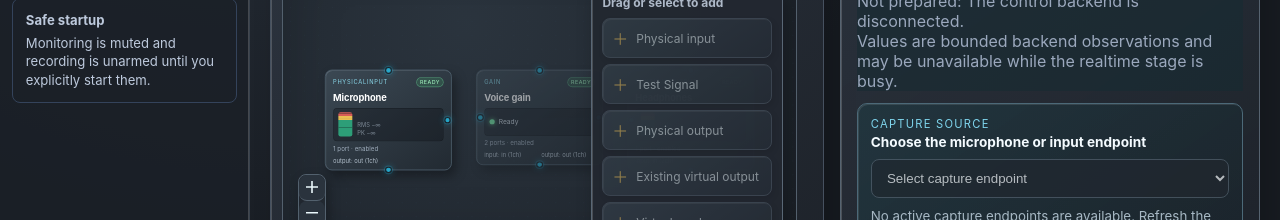
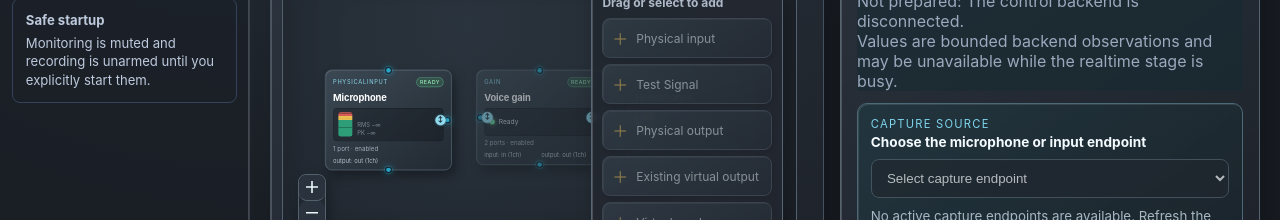
Before and after one commit to MrDesjardins/audiorouter, a React (Vite) app in the folder ui/: page / in a window 1280 px wide. Shown: the part 420-640 px from the top of the page. Built offline with nearby package versions, Linux system fonts and the light colour scheme.

Commit message:
Add reliable port reposition grips

```diff
--- a/ui/src/SessionFlowCanvas.tsx
+++ b/ui/src/SessionFlowCanvas.tsx
@@ -14,7 +14,7 @@ import {
   type ReactFlowInstance,
 } from "@xyflow/react";
 import "@xyflow/react/dist/style.css";
-import { useEffect, useRef, useState, type PointerEvent } from "react";
+import { Fragment, useEffect, useRef, useState, type PointerEvent } from "react";
 import type { DiagnosticsSnapshot, Node, Session } from "@audiorouter/contracts";
 import { clearLayout, readLayout, writeLayout, type LayoutPositions } from "./layout";
 import { nodePortLabels, relatedNodeIds } from "./graphView";
@@ -251,11 +251,27 @@ export function SessionFlowCanvas({ session, selectedNodeId, selectedNodeIds = [
     const position = side === "left" ? Position.Left : side === "right" ? Position.Right : side === "top" ? Position.Top : Position.Bottom;
     return { position, style: { left: `${x * 100}%`, top: `${y * 100}%`, transform: "translate(-50%, -50%)" } };
   };
-  const movePortFromPointer = (event: PointerEvent<HTMLDivElement>, key: string) => {
+  const startPortDrag = (event: PointerEvent<HTMLElement>, key: string) => {
+    event.preventDefault();
+    event.stopPropagation();
+    portDragRef.current = { key, pointerId: event.pointerId };
+    event.currentTarget.setPointerCapture(event.pointerId);
+  };
+  const movePortFromPointer = (event: PointerEvent<HTMLElement>, key: string) => {
     const bounds = event.currentTarget.closest(".react-flow__node")?.getBoundingClientRect();
     if (!bounds) return;
     updatePortPosition(key, (event.clientX - bounds.left) / bounds.width, (event.clientY - bounds.top) / bounds.height);
   };
+  const stopPortDrag = (event: PointerEvent<HTMLElement>, key: string) => {
+    if (portDragRef.current?.key !== key) return;
+    portDragRef.current = null;
+    if (event.currentTarget.hasPointerCapture(event.pointerId)) event.currentTarget.releasePointerCapture(event.pointerId);
+  };
+  const repositionGripStyle = (handle: ReturnType<typeof handlePosition>) => ({
+    ...handle.style,
+    marginLeft: handle.position === Position.Left ? "12px" : handle.position === Position.Right ? "-12px" : undefined,
+    marginTop: handle.position === Position.Top ? "12px" : handle.position === Position.Bottom ? "-12px" : undefined,
+  });
   useEffect(() => {
     if (initialFitDoneRef.current || !flowInstanceRef.current || session.nodes.length === 0) return;
     const frame = globalThis.requestAnimationFrame(() => flowInstanceRef.current?.fitView({ padding: 0.2 }));
@@ -304,13 +320,13 @@ export function SessionFlowCanvas({ session, selectedNodeId, selectedNodeIds = [
     data: {
       label: (
         <div className={`flow-node-content node-kind-${node.kind}`} aria-label={`${node.name}, ${node.kind}`}>
-          {node.ports.filter((port) => port.direction === "input").map((port, portIndex) => { const placement = portPosition(node, port, portIndex); const handle = handlePosition(placement.x, placement.y); return <Handle key={`input-${port.name}`} type="target" id={port.name} position={handle.position} style={handle.style} aria-label={`${node.name} ${port.name} input`} title="Hold Shift and drag to reposition" onPointerDown={(event) => { if (!event.shiftKey) return; event.preventDefault(); event.stopPropagation(); portDragRef.current = { key: placement.key, pointerId: event.pointerId }; event.currentTarget.setPointerCapture(event.pointerId); }} onPointerMove={(event) => { if (portDragRef.current?.key === placement.key) movePortFromPointer(event, placement.key); }} onPointerUp={(event) => { if (portDragRef.current?.key !== placement.key) return; portDragRef.current = null; if (event.currentTarget.hasPointerCapture(event.pointerId)) event.currentTarget.releasePointerCapture(event.pointerId); }} />; })}
+          {node.ports.filter((port) => port.direction === "input").map((port, portIndex) => { const placement = portPosition(node, port, portIndex); const handle = handlePosition(placement.x, placement.y); return <Fragment key={`input-${port.name}`}><Handle type="target" id={port.name} position={handle.position} style={handle.style} aria-label={`${node.name} ${port.name} input`} title="Connection point" onPointerDown={(event) => { if (!event.shiftKey) return; startPortDrag(event, placement.key); }} onPointerMove={(event) => { if (portDragRef.current?.key === placement.key) movePortFromPointer(event, placement.key); }} onPointerUp={(event) => stopPortDrag(event, placement.key)} /><span className="port-reposition-grip nodrag nopan" role="button" tabIndex={0} aria-label={`Reposition ${node.name} ${port.name} input`} title="Drag to reposition input" style={repositionGripStyle(handle)} onPointerDown={(event) => startPortDrag(event, placement.key)} onPointerMove={(event) => { if (portDragRef.current?.key === placement.key) movePortFromPointer(event, placement.key); }} onPointerUp={(event) => stopPortDrag(event, placement.key)} onPointerCancel={(event) => stopPortDrag(event, placement.key)}>↕</span></Fragment>; })}
           <div className="flow-node-kicker"><span className="node-kind">{node.kind}</span><span className={`node-state ${node.bypass ? "is-bypassed" : node.enabled ? "is-ready" : "is-disabled"}`}>{node.bypass ? "bypass" : node.enabled ? "ready" : "off"}</span></div>
           <div className="flow-node-title"><strong>{node.name}</strong>{canEdit && <button type="button" className="flow-node-delete" aria-label={`Delete ${node.name}`} title={`Delete ${node.name}`} onClick={(event) => { event.stopPropagation(); if (onRemoveNode) onRemoveNode(node.id); else globalThis.dispatchEvent(new CustomEvent("audiorouter:remove-node", { detail: { nodeId: node.id } })); }}>×</button>}</div>
           <NodeVisual node={node} telemetry={telemetry} onSetNodeParameter={onSetNodeParameter} />
           <small className="node-port-count">{node.ports.length} port{node.ports.length === 1 ? "" : "s"} · {node.enabled ? "enabled" : "disabled"}</small>
           <span className="flow-port-list">{nodePortLabels(node).map((port) => <small key={port}>{port}</small>)}</span>
-          {node.ports.filter((port) => port.direction === "output").map((port, portIndex) => { const placement = portPosition(node, port, portIndex); const handle = handlePosition(placement.x, placement.y); return <Handle key={`output-${port.name}`} type="source" id={port.name} position={handle.position} style={handle.style} aria-label={`${node.name} ${port.name} output`} title="Hold Shift and drag to reposition" onPointerDown={(event) => { if (!event.shiftKey) return; event.preventDefault(); event.stopPropagation(); portDragRef.current = { key: placement.key, pointerId: event.pointerId }; event.currentTarget.setPointerCapture(event.pointerId); }} onPointerMove={(event) => { if (portDragRef.current?.key === placement.key) movePortFromPointer(event, placement.key); }} onPointerUp={(event) => { if (portDragRef.current?.key !== placement.key) return; portDragRef.current = null; if (event.currentTarget.hasPointerCapture(event.pointerId)) event.currentTarget.releasePointerCapture(event.pointerId); }} />; })}
+          {node.ports.filter((port) => port.direction === "output").map((port, portIndex) => { const placement = portPosition(node, port, portIndex); const handle = handlePosition(placement.x, placement.y); return <Fragment key={`output-${port.name}`}><Handle type="source" id={port.name} position={handle.position} style={handle.style} aria-label={`${node.name} ${port.name} output`} title="Connection point" onPointerDown={(event) => { if (!event.shiftKey) return; startPortDrag(event, placement.key); }} onPointerMove={(event) => { if (portDragRef.current?.key === placement.key) movePortFromPointer(event, placement.key); }} onPointerUp={(event) => stopPortDrag(event, placement.key)} /><span className="port-reposition-grip nodrag nopan" role="button" tabIndex={0} aria-label={`Reposition ${node.name} ${port.name} output`} title="Drag to reposition output" style={repositionGripStyle(handle)} onPointerDown={(event) => startPortDrag(event, placement.key)} onPointerMove={(event) => { if (portDragRef.current?.key === placement.key) movePortFromPointer(event, placement.key); }} onPointerUp={(event) => stopPortDrag(event, placement.key)} onPointerCancel={(event) => stopPortDrag(event, placement.key)}>↕</span></Fragment>; })}
         </div>
       ),
     },
--- a/ui/src/styles.css
+++ b/ui/src/styles.css
@@ -202,7 +202,7 @@ button.primary { color: #1b2026; border-color: #ffd166; background: linear-gradi
 .session-flow-canvas .react-flow__node { min-width: 218px !important; padding: 0 !important; border: 1px solid #5d7180 !important; border-radius: 12px !important; color: var(--text-strong) !important; background: linear-gradient(145deg, #3b4853, #222a32) !important; box-shadow: inset 1px 1px 0 rgb(255 255 255 / 16%), 7px 10px 18px rgb(0 0 0 / 34%) !important; }
 .session-flow-canvas .react-flow__node:hover { box-shadow: inset 1px 1px 0 rgb(255 255 255 / 20%), 9px 15px 24px rgb(0 0 0 / 40%) !important; }
 .session-flow-canvas .react-flow__node.selected { border-color: var(--signal-hot) !important; box-shadow: inset 1px 1px 0 rgb(255 255 255 / 22%), 0 0 0 2px rgb(255 209 102 / 34%), 9px 15px 24px rgb(0 0 0 / 42%) !important; }
-.flow-node-content { min-height: 150px; padding: .72rem .8rem .65rem; gap: .38rem; }
+.flow-node-content { position: relative; min-height: 150px; padding: .72rem .8rem .65rem; gap: .38rem; }
 .flow-node-kicker { display: flex; align-items: center; justify-content: space-between; gap: .5rem; }
 .flow-node-content .node-kind { color: #8bd9eb; font-size: .62rem; letter-spacing: .12em; }
 .node-state { padding: .13rem .35rem; border: 1px solid rgb(255 255 255 / 18%); border-radius: 99px; color: var(--text-soft); font-size: .58rem; letter-spacing: .08em; text-transform: uppercase; }
@@ -214,6 +214,8 @@ button.primary { color: #1b2026; border-color: #ffd166; background: linear-gradi
 .flow-port-list { grid-template-columns: repeat(2, minmax(0, 1fr)); gap: .18rem .35rem; padding-top: .12rem; }
 .flow-port-list small { overflow: hidden; color: #b3c0cd; font-size: .63rem; text-overflow: ellipsis; white-space: nowrap; }
 .session-flow-canvas .react-flow__handle { width: .72rem; height: .72rem; border: 2px solid #182027; background: var(--cyan); box-shadow: 0 0 0 2px rgb(37 184 223 / 24%), 0 0 12px rgb(37 184 223 / 55%); }
+.port-reposition-grip { position: absolute; z-index: 6; display: grid; width: 1.15rem; height: 1.15rem; place-items: center; border: 1px solid #b9d6e2; border-radius: 50%; color: #14212a; background: #8edcf0; box-shadow: 0 0 0 2px rgb(37 184 223 / 20%), 0 2px 6px rgb(0 0 0 / 30%); cursor: move; font-size: .65rem; font-weight: 800; line-height: 1; pointer-events: all; user-select: none; }
+.port-reposition-grip:hover, .port-reposition-grip:focus-visible { border-color: #fff; background: var(--signal-hot); outline: 2px solid rgb(255 209 102 / 35%); outline-offset: 2px; }
 .node-meter { display: grid; grid-template-columns: 24px 1fr; align-items: end; gap: .55rem; min-height: 48px; padding: .4rem .5rem; border: 1px solid rgb(0 0 0 / 25%); border-radius: 7px; background: rgb(13 17 21 / 34%); }
 .node-meter-track { position: relative; height: 42px; overflow: hidden; border-radius: 4px; background: linear-gradient(to top, #2d9e78 0 66%, #e9bf52 67% 84%, #d65d58 85%); }
 .node-meter-track::after { position: absolute; inset: 0; content: ""; background: repeating-linear-gradient(to top, transparent 0 7px, rgb(12 18 20 / 50%) 8px); }
```
